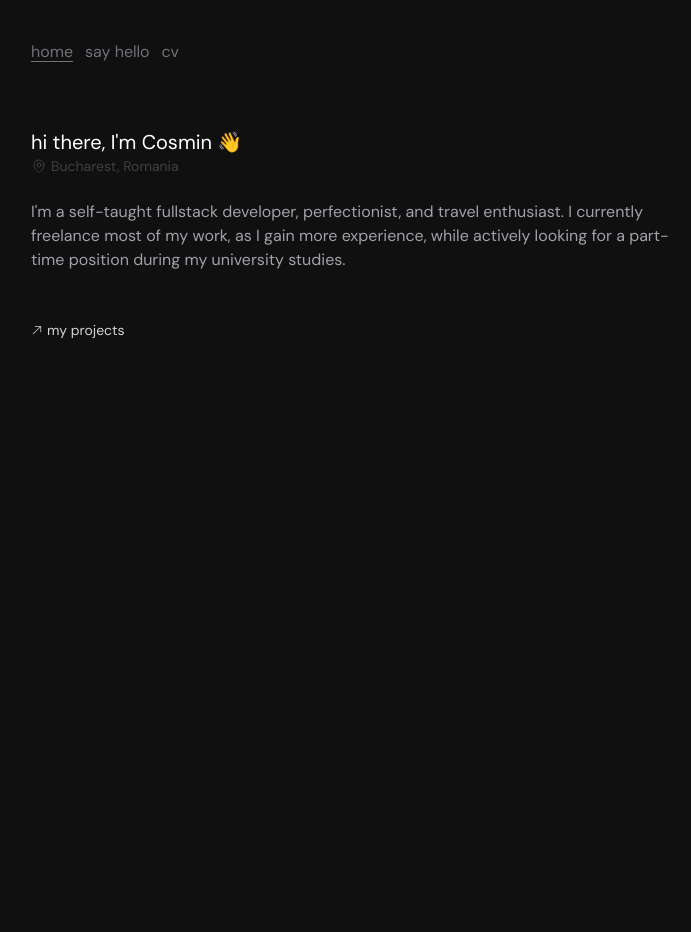
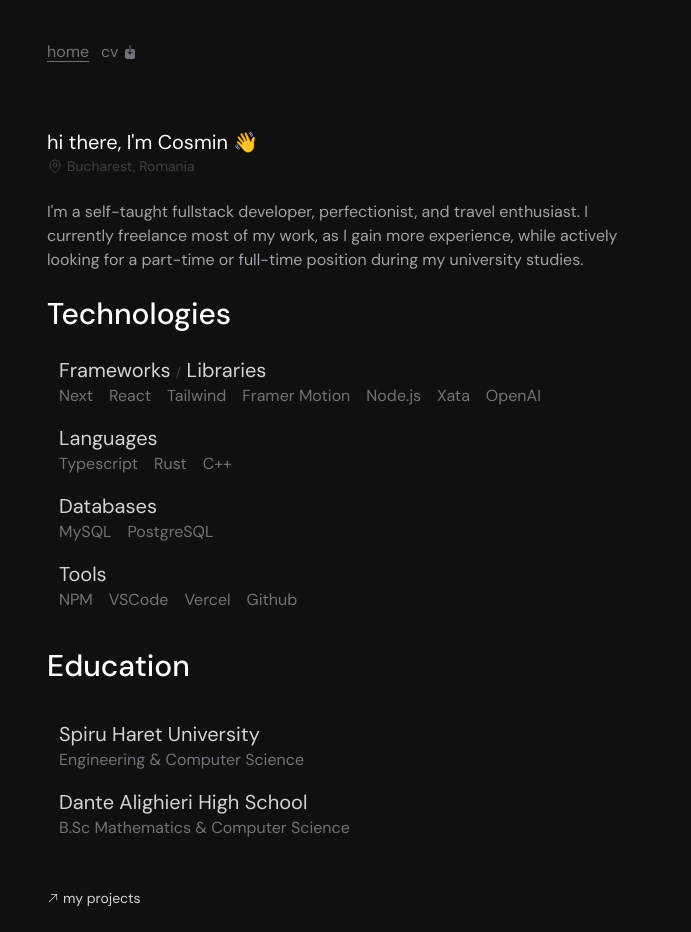
Before and after one commit to shirinox/cxmin.digital, a Next.js app: page / in a window 1280 px wide. Shown: the whole page, without its empty margins (289-980 px from the left). Before the commit the page ends 800 px from the top, so only its background shows below. Built offline with nearby package versions, Linux system fonts and the light colour scheme.

Commit message:
✨ Added animation & content

```diff
--- a/app/layout.tsx
+++ b/app/layout.tsx
@@ -16,7 +16,7 @@ export default function RootLayout({ children }: { children: React.ReactNode })
 		<html lang='en'>
 			<body className={dm_sans.className}>
 				<div className='mx-auto max-w-2xl text-white'>
-					<div className='mx-4'>
+					<div className='mx-8'>
 						<Navbar />
 						{children}
 						<Footer />
--- a/app/page.tsx
+++ b/app/page.tsx
@@ -2,8 +2,9 @@
 
 import { motion } from 'framer-motion';
 import { MapPinIcon } from '@heroicons/react/24/outline';
+import Wrapper from '@/components/Wrapper';
 
-const Home = async () => {
+const Home = () => {
 	return (
 		<motion.div initial={{ opacity: 0 }} animate={{ opacity: 1 }} className='mt-16 mb-12'>
 			<h1 className='text-xl'>hi there, I'm Cosmin 👋</h1>
@@ -11,11 +12,65 @@ const Home = async () => {
 				<MapPinIcon className='w-4 my-auto' />
 				<p>Bucharest, Romania</p>
 			</div>
-			<p className='text-zinc-400 mt-6'>
+			<p className='text-zinc-400 my-6'>
 				I'm a self-taught fullstack developer, perfectionist, and travel enthusiast. I currently freelance most
-				of my work, as I gain more experience, while actively looking for a part-time position during my
-				university studies.
+				of my work, as I gain more experience, while actively looking for a part-time or full-time position
+				during my university studies.
 			</p>
+			<h2 className='my-3 text-3xl font-medium'>Technologies</h2>
+			<div className='grid grid-cols-1 gap-4 mt-6'>
+				<Wrapper
+					title={
+						<>
+							Frameworks <span className='text-sm text-zinc-700'>/</span> Libraries
+						</>
+					}
+				>
+					<>
+						<li>Next</li>
+						<li>React</li>
+						<li>Tailwind</li>
+						<li>Framer Motion</li>
+						<li>Node.js</li>
+						<li>Xata</li>
+						<li>OpenAI</li>
+					</>
+				</Wrapper>
+				<Wrapper title={'Languages'}>
+					<>
+						<li>Typescript</li>
+						<li>Rust</li>
+						<li>C++</li>
+					</>
+				</Wrapper>
+				<Wrapper title={'Databases'}>
+					<>
+						<li>MySQL</li>
+						<li>PostgreSQL</li>
+					</>
+				</Wrapper>
+				<Wrapper title={'Tools'}>
+					<>
+						<li>NPM</li>
+						<li>VSCode</li>
+						<li>Vercel</li>
+						<li>Github</li>
+					</>
+				</Wrapper>
+			</div>
+			<h2 className='my-9 text-3xl font-medium'>Education</h2>
+			<div className='grid grid-cols-1 gap-4 mt-6'>
+				<Wrapper title={'Spiru Haret University'}>
+					<>
+						<li>Engineering & Computer Science</li>
+					</>
+				</Wrapper>
+				<Wrapper title={'Dante Alighieri High School'}>
+					<>
+						<li>B.Sc Mathematics & Computer Science</li>
+					</>
+				</Wrapper>
+			</div>
 		</motion.div>
 	);
 };
--- a/components/Footer.tsx
+++ b/components/Footer.tsx
@@ -5,7 +5,7 @@ import FooterLink from './FooterLink';
 
 const Footer = () => {
 	return (
-		<motion.div className='text-zinc-400' initial={{ opacity: 0 }} animate={{ opacity: 1 }}>
+		<motion.div className='text-zinc-400 my-6' initial={{ opacity: 0 }} animate={{ opacity: 1 }}>
 			<FooterLink text='my projects' href='https://github.com/shirinox' />
 		</motion.div>
 	);
--- a/components/NavLink.tsx
+++ b/components/NavLink.tsx
@@ -2,14 +2,16 @@
 
 import Link from 'next/link';
 import { usePathname } from 'next/navigation';
+import { ArrowDownOnSquareStackIcon } from '@heroicons/react/24/solid';
 
 type NavLinkProps = {
 	path: string;
 	href: string;
 	text: string;
+	icon?: React.ReactNode;
 };
 
-const NavLink = ({ path, href, text }: NavLinkProps) => {
+const NavLink = ({ path, href, text, icon }: NavLinkProps) => {
 	const current_path = usePathname();
 	const is_active = current_path == path;
 	return (
@@ -18,7 +20,10 @@ const NavLink = ({ path, href, text }: NavLinkProps) => {
 				is_active ? 'underline text-[#fff] decoration-zinc-500' : null
 			}`}
 		>
-			<Link href={href}>{text}</Link>
+			<Link className='flex gap-1' href={href}>
+				{text}
+				{icon}
+			</Link>
 		</li>
 	);
 };
--- a/components/Navbar.tsx
+++ b/components/Navbar.tsx
@@ -2,14 +2,14 @@
 
 import { motion } from 'framer-motion';
 import NavLink from './NavLink';
+import { ArrowDownOnSquareIcon } from '@heroicons/react/24/solid';
 
 const Navbar = () => {
 	return (
 		<motion.nav initial={{ translateY: -100 }} animate={{ translateY: 0 }} className='my-10'>
 			<ul className='flex gap-3'>
 				<NavLink path='/' text='home' href='/' />
-				<NavLink path='/say-hello' text='say hello' href='/say-hello' />
-				<NavLink path='/cv' text='cv' href='/cv' />
+				<NavLink path='/cv' text='cv' href='/cv' icon={<ArrowDownOnSquareIcon className='w-4' />} />
 			</ul>
 		</motion.nav>
 	);
--- /dev/null
+++ b/components/Wrapper.tsx
@@ -0,0 +1,17 @@
+import React from 'react';
+
+type Props = {
+	title: React.ReactNode | string;
+	children: React.ReactNode;
+};
+
+const TechnologiesWrapper = ({ title, children }: Props) => {
+	return (
+		<div className='ml-3'>
+			<h3 className='text-xl text-zinc-300'>{title}</h3>
+			<ul className='text-zinc-500 flex gap-4'>{children}</ul>
+		</div>
+	);
+};
+
+export default TechnologiesWrapper;
```
